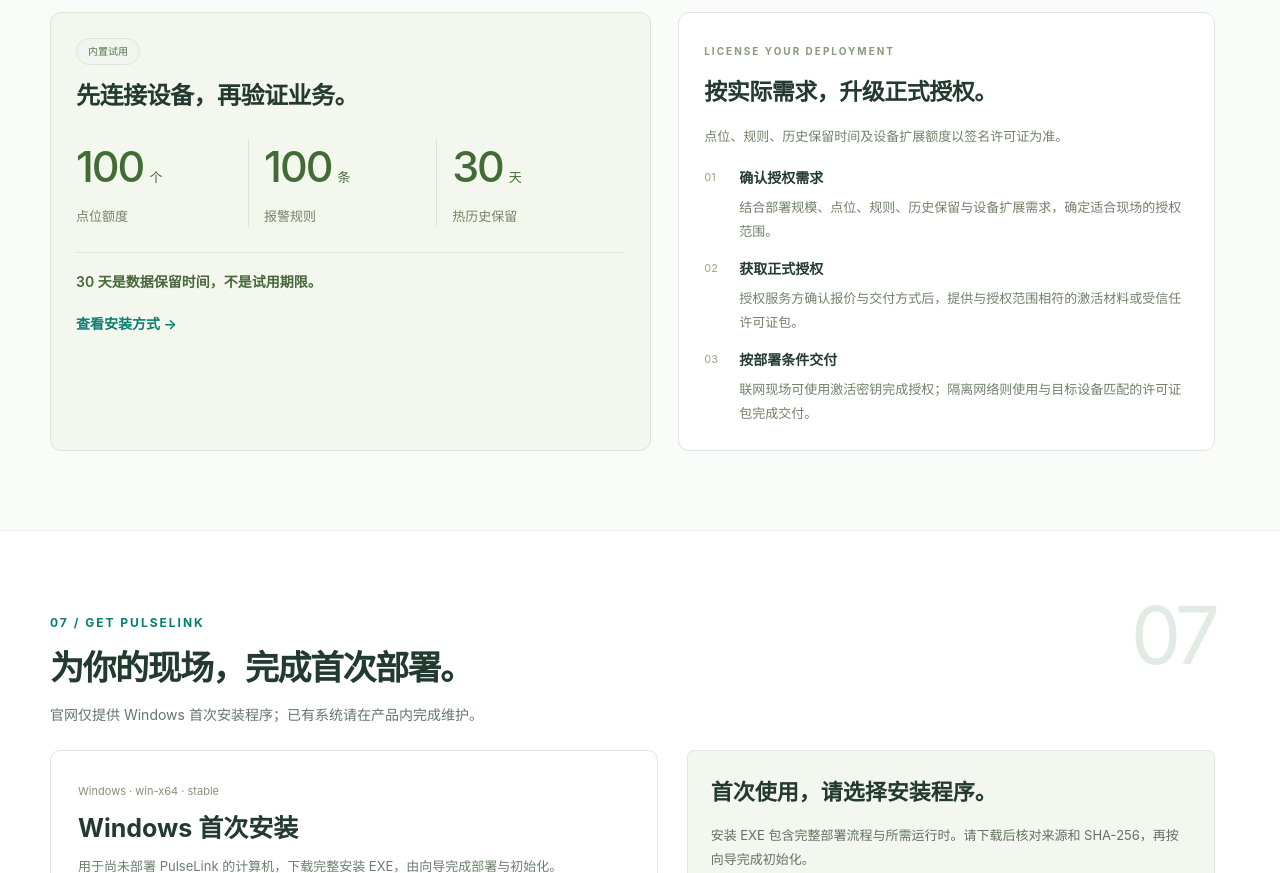
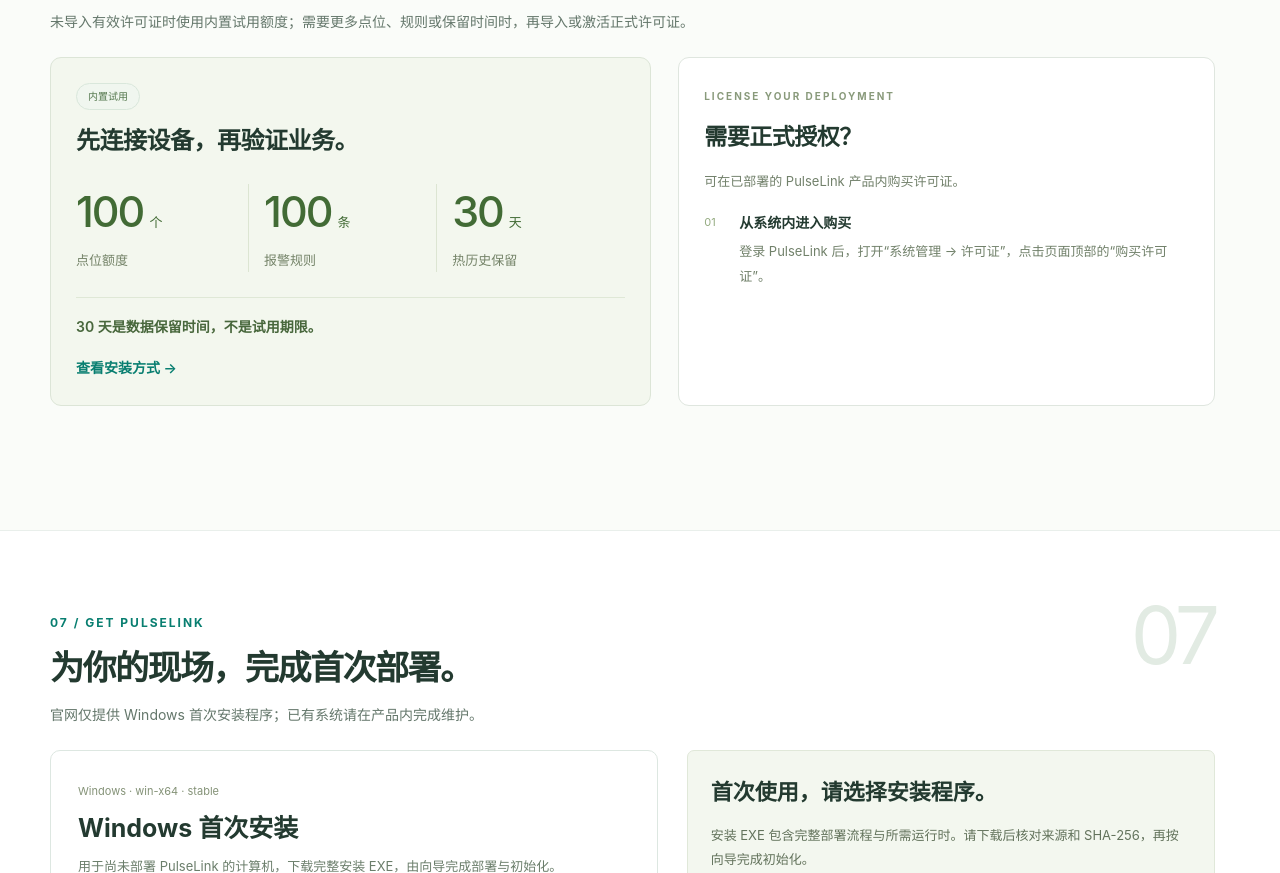
Before and after one commit to autoluminis/PulseLink-Web, a plain HTML site: page website/index.html in a window 1280 px wide. Shown: the part 3859-4732 px from the top of the page. Drawn offline with Linux system fonts and the light colour scheme; no server answers.

Commit message:
调整：简化官网许可证购买提示

```diff
--- a/website/index.html
+++ b/website/index.html
@@ -304,27 +304,13 @@
 </article>
 <article class="license-plan">
 <span class="eyebrow">LICENSE YOUR DEPLOYMENT</span>
-<h3>按实际需求，升级正式授权。</h3>
-<p>点位、规则、历史保留时间及设备扩展额度以签名许可证为准。</p>
+<h3>需要正式授权？</h3>
+<p>可在已部署的 PulseLink 产品内购买许可证。</p>
 <div class="license-route">
 <span>01</span>
 <div>
-<strong>确认授权需求</strong>
-<p>结合部署规模、点位、规则、历史保留与设备扩展需求，确定适合现场的授权范围。</p>
-</div>
-</div>
-<div class="license-route">
-<span>02</span>
-<div>
-<strong>获取正式授权</strong>
-<p>授权服务方确认报价与交付方式后，提供与授权范围相符的激活材料或受信任许可证包。</p>
-</div>
-</div>
-<div class="license-route">
-<span>03</span>
-<div>
-<strong>按部署条件交付</strong>
-<p>联网现场可使用激活密钥完成授权；隔离网络则使用与目标设备匹配的许可证包完成交付。</p>
+<strong>从系统内进入购买</strong>
+<p>登录 PulseLink 后，打开“系统管理 → 许可证”，点击页面顶部的“购买许可证”。</p>
 </div>
 </div>
 </article>
```
Also changed, not shown: website-tests/tests/installer.test.mjs (+7 -0 lines).
